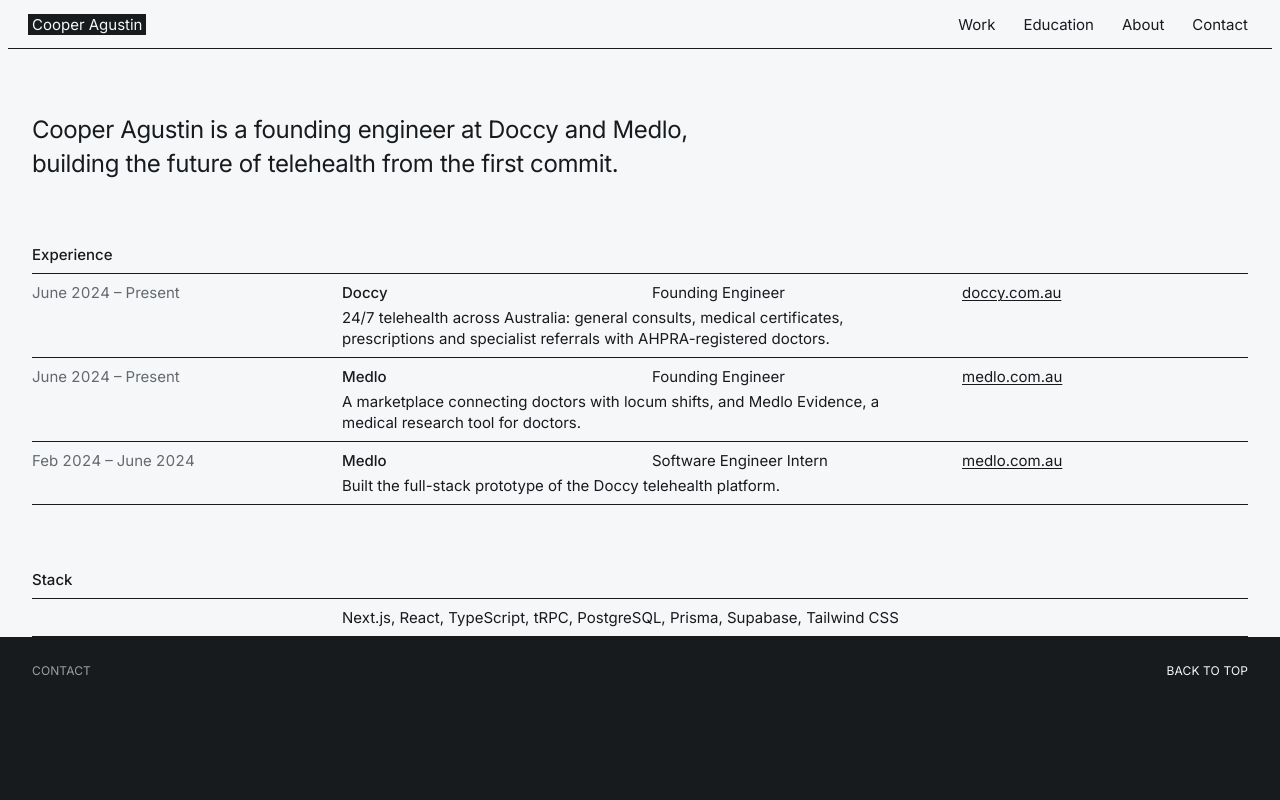
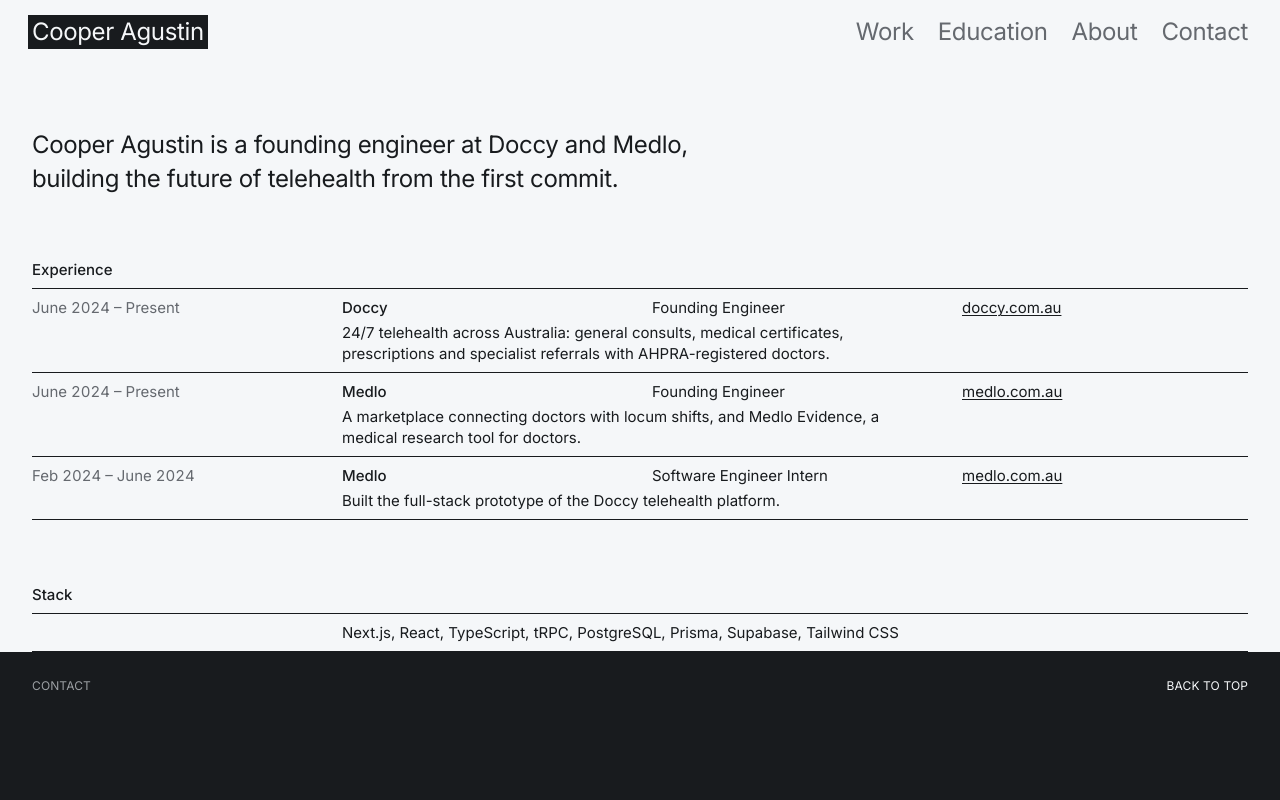
Before and after one commit to Spudgee/portfolio, a Next.js app: page / in a window 1280 px wide. Shown: the top 800 px of the page. Built offline with nearby package versions, Linux system fonts and the light colour scheme.

Commit message:
Header at the intro's size with grey sections and no rule beneath; phones keep the three-line menu

```diff
--- a/components/site-header.tsx
+++ b/components/site-header.tsx
@@ -7,7 +7,8 @@
 import { NAV_LINKS, PATHS } from "@/content/site";
 
 /**
- * Top bar: the name on the left and the sections on the right, a hairline beneath. On phones the
+ * Top bar: the name in ink on the left, the sections in grey on the right, at the intro's size on
+ * wider screens and with no rule beneath. On phones the
  * sections fold behind a three-line button and open downwards as full-width rows, pushing the page
  * down rather than covering it, so it is a disclosure, not a dialog: the button or a link closes it. The page you are on is filled; reading the route and the open
  * state is why this is a client component.
@@ -21,8 +22,8 @@
 	}
 
 	return (
-		<header className="sticky top-0 z-10 border-b border-ink bg-paper">
-			<div className="flex min-h-12 items-center justify-between gap-4 px-2 sm:px-6">
+		<header className="sticky top-0 z-10 bg-paper">
+			<div className="flex min-h-12 items-center justify-between gap-4 px-2 sm:min-h-16 sm:px-6 sm:text-lead">
 				<HighlightLink
 					href={PATHS.home}
 					look="bare"
@@ -32,7 +33,7 @@
 				</HighlightLink>
 
 				<nav aria-label="Primary" className="hidden sm:block">
-					<ul className="flex gap-7">
+					<ul className="flex gap-6 text-muted">
 						{NAV_LINKS.map((link) => (
 							<li key={link.href}>
 								<HighlightLink
```
